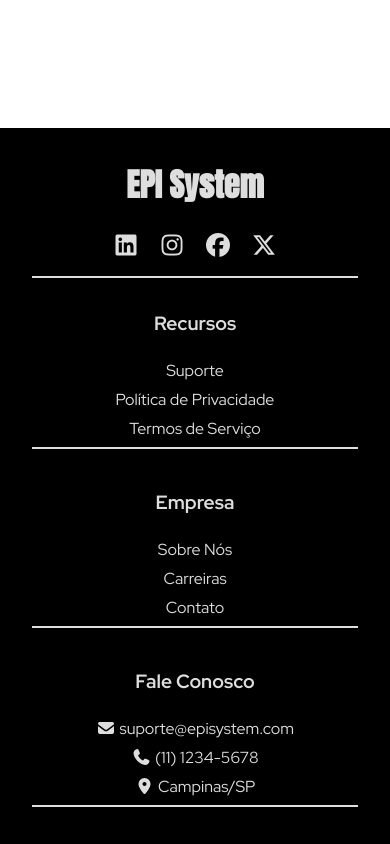
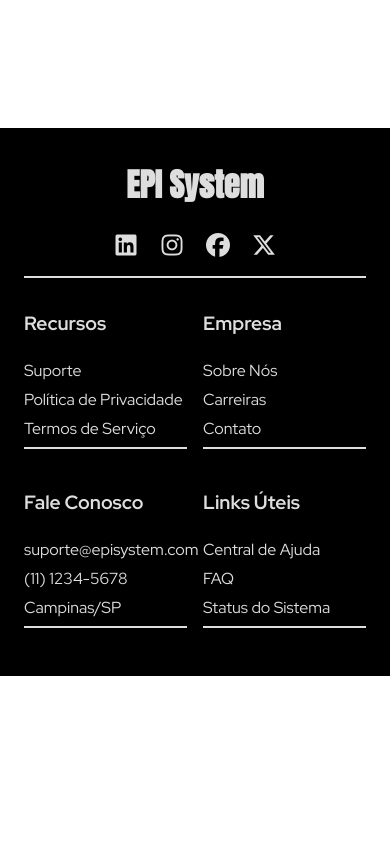
Before and after one commit to turco-vic/EPISystem, a Vue app: page / in a window 390 px wide. Shown: the part 1560-2404 px from the top of the page. After the commit the page ends 2236 px from the top, so only its background shows below. Built offline with nearby package versions, Linux system fonts and the light colour scheme; a web font is replaced by a local one.

Commit message:
Adjust Footer contact items and responsive layout

```diff
--- a/src/components/Footer.vue
+++ b/src/components/Footer.vue
@@ -36,9 +36,9 @@
             <div class="footer-column">
                 <h3 class="footer-column-title">Fale Conosco</h3>
                 <ul class="footer-column-list">
-                    <li><span class="footer-column-link"><i class="fa-solid fa-envelope"></i> suporte@episystem.com</span></li>
-                    <li><span class="footer-column-link"><i class="fa-solid fa-phone"></i> (11) 1234-5678</span></li>
-                    <li><span class="footer-column-link"><i class="fa-solid fa-location-dot"></i> Campinas/SP</span></li>
+                    <li><span class="footer-column-link">suporte@episystem.com</span></li>
+                    <li><span class="footer-column-link">(11) 1234-5678</span></li>
+                    <li><span class="footer-column-link">Campinas/SP</span></li>
                 </ul>
                 <Line />
             </div>
@@ -184,7 +184,7 @@
 
 @media (max-width: 768px) {
     .footer-container {
-        padding: 2rem 2rem 1rem 2rem;
+        padding: 2rem 1.5rem 1rem 1.5rem;
     }
     .footer-top-content {
         flex-direction: column;
@@ -192,18 +192,19 @@
         margin-bottom: 1rem;
     }
     .footer-columns-topics {
-        flex-direction: column;
-        gap: 2.5rem;
+        flex-direction: row;
+        flex-wrap: wrap;
+        gap: 2.5rem 1rem;
         margin: 2rem 0;
-        align-items: center;
-        text-align: center;
+        align-items: flex-start;
+        text-align: left;
     }
     .footer-column {
-        width: 100%;
-        align-items: center;
+        width: calc(50% - 0.5rem);
+        align-items: flex-start;
     }
     .footer-column-title {
-        text-align: center;
+        text-align: left;
     }
 }
 </style>
```
